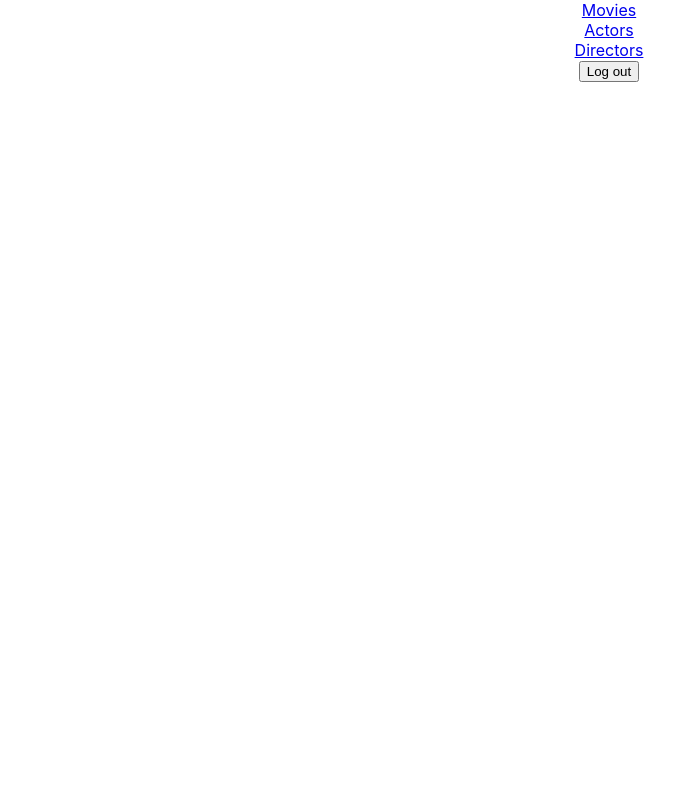
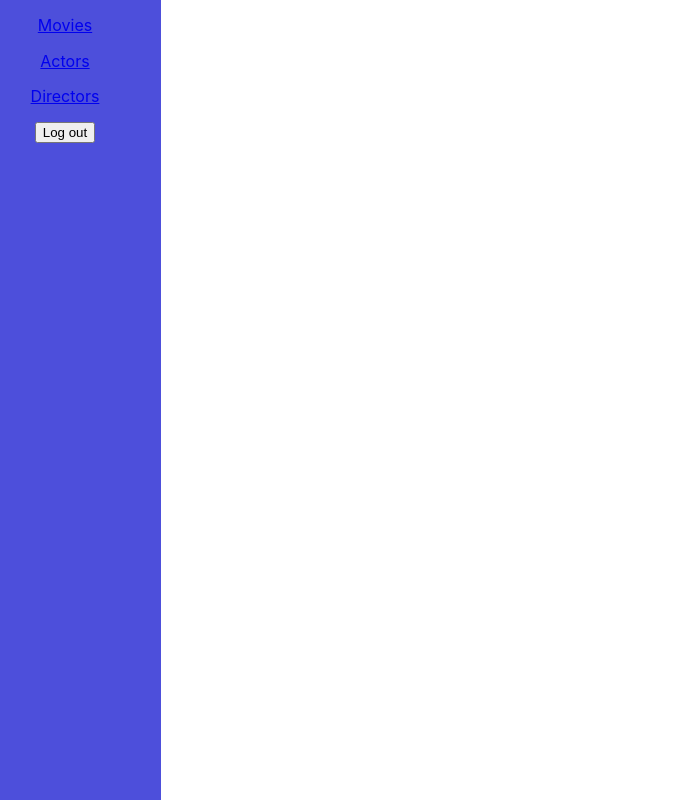
Before and after one commit to Magda-Rubaj/Movie_App_Frontend, a React (Create React App) app: page /#/ in a window 1280 px wide. Shown: the whole page, without its empty margins (31-706 px from the left). Built offline with nearby package versions, Linux system fonts and the light colour scheme.

Commit message:
added movies component

```diff
--- a/src/App.css
+++ b/src/App.css
@@ -36,3 +36,15 @@
     transform: rotate(360deg);
   }
 }
+
+.Nav {
+  width: 15%;
+  background: rgb(77, 79, 219);
+  height: 100%;
+}
+.NavItemWrapper{
+  padding-top: 8%;
+}
+html, body, #root, .App, .Main, .Nav {
+  min-height: 100vh;
+}
--- a/src/index.css
+++ b/src/index.css
@@ -1,4 +1,6 @@
 body {
+  width: 100%;
+  height: 100%;
   margin: 0;
   font-family: -apple-system, BlinkMacSystemFont, 'Segoe UI', 'Roboto', 'Oxygen',
     'Ubuntu', 'Cantarell', 'Fira Sans', 'Droid Sans', 'Helvetica Neue',
@@ -11,3 +13,6 @@ code {
   font-family: source-code-pro, Menlo, Monaco, Consolas, 'Courier New',
     monospace;
 }
+html, body, #root, .App, .Main {
+  min-height: 100vh;
+}
```
Also changed, not shown: src/components/Movies.js (added, +27 -0 lines), src/services/movieServices.js (added, +17 -0 lines).
